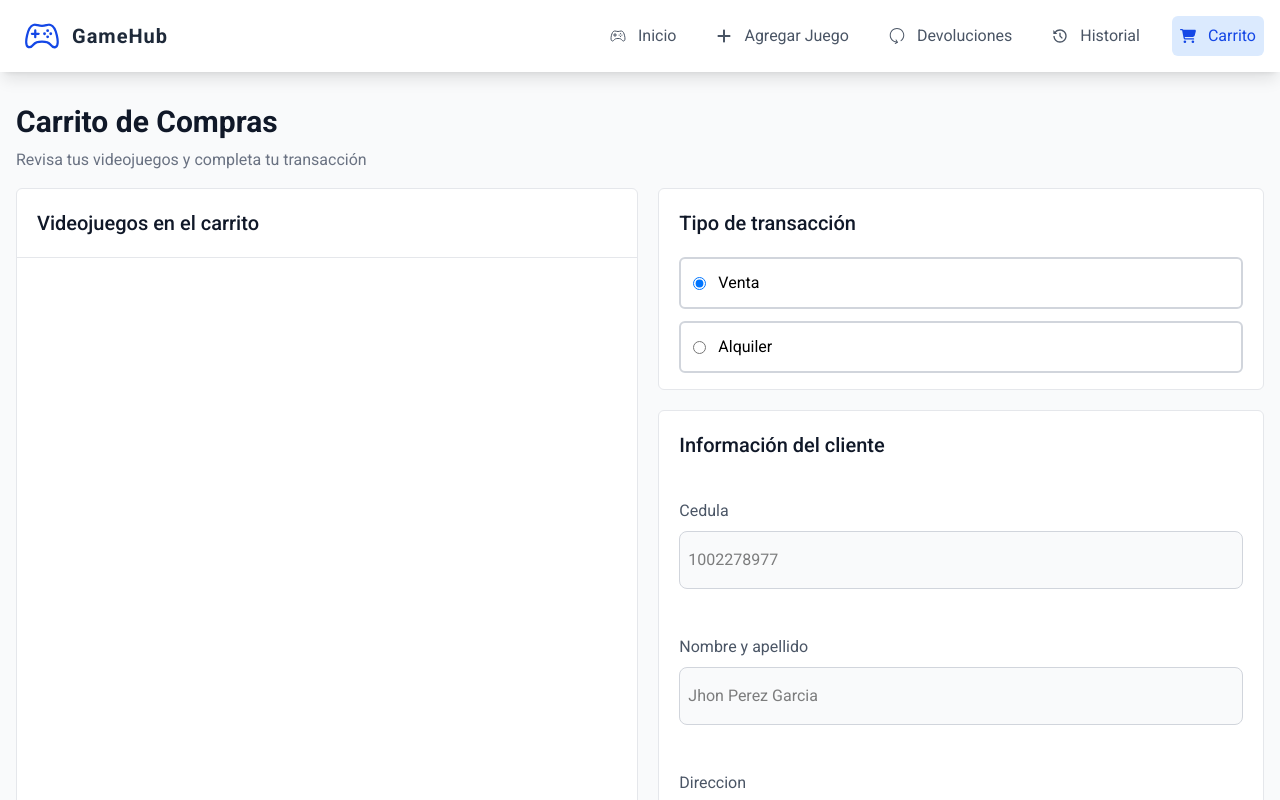
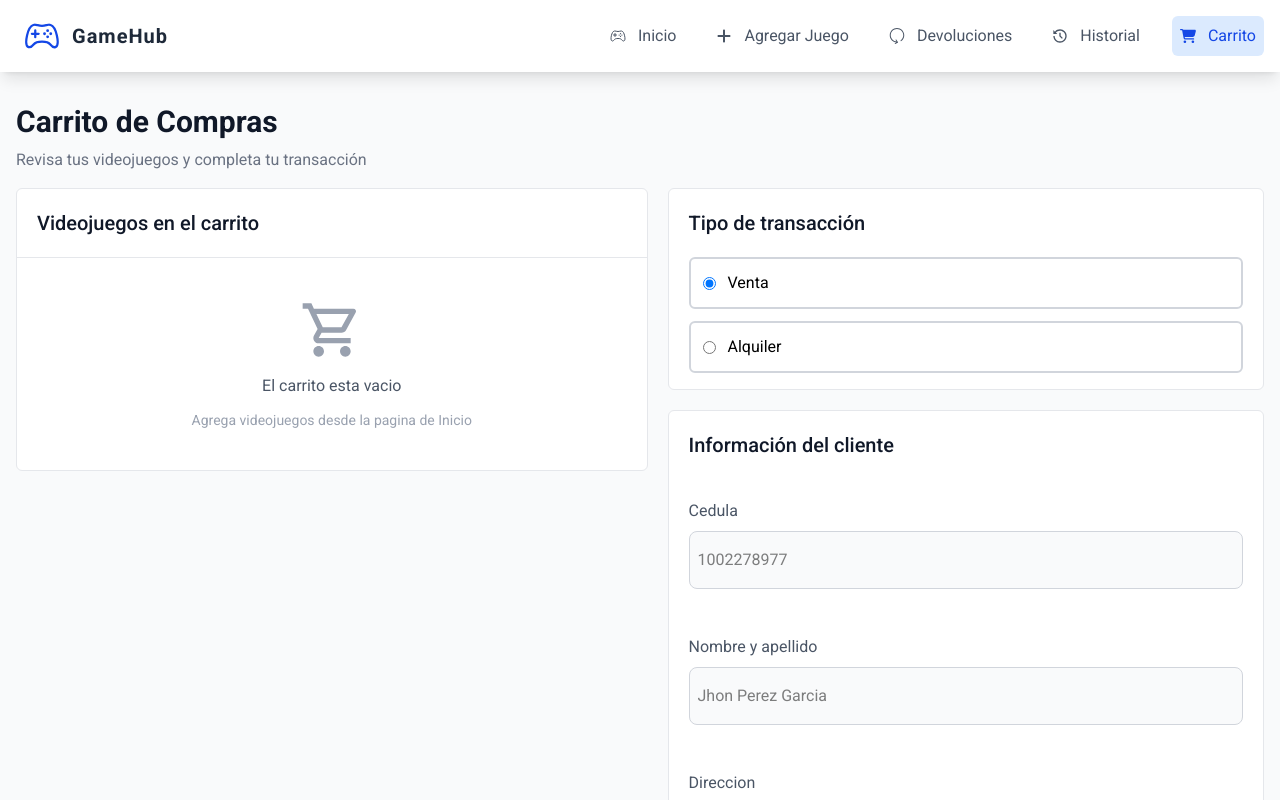
Before and after one commit to ilson28/Gamehub, a React (Vite) app in the folder frontend/gamehub/: page /cart in a window 1280 px wide. Shown: the top 800 px of the page. Built offline with nearby package versions, Linux system fonts and the light colour scheme.

Commit message:
feat(Cart): add empty cart message with icon when no games are present

```diff
--- a/frontend/gamehub/src/pages/Cart.jsx
+++ b/frontend/gamehub/src/pages/Cart.jsx
@@ -1,3 +1,4 @@
+import { MdOutlineShoppingCart } from "react-icons/md";
 import ButtonCard from "../components/ButtonCard";
 import ClientForm from "../components/ClientForm";
 import InputRadioCart from "../components/InputRadioCart";
@@ -18,13 +19,14 @@ const Cart = () => {
         </div>
         <div className="flex flex-col gap-5 lg:flex-row">
 
-            <div className="bg-white border border-gray-200 rounded-md grow">
+            <div className="bg-white border border-gray-200 rounded-md grow h-fit">
 
                 <div className="p-5 border-b border-b-gray-200 text-xl font-medium text-gray-900">
                     <h2>Videojuegos en el carrito</h2>
                 </div>
-                {
-                    games.map(game => (<div key={game.id} className="p-4 border-b border-b-gray-200">
+                {games.length > 0
+                    ?
+                    (games.map(game => (<div key={game.id} className="p-4 border-b border-b-gray-200">
                         <Videojuego
                             id={game.id}
                             title={game.titulo}
@@ -35,7 +37,13 @@ const Cart = () => {
                             stock={game.stock}
                             img={game.imagenUrl}
                             cart />
-                    </div>))
+                    </div>)))
+                    :
+                    <div className="flex flex-col gap-3 items-center justify-center py-10">
+                        <MdOutlineShoppingCart size={64} className="text-gray-400" />
+                        <p className="text-gray-600">El carrito esta vacio</p>
+                        <p className="text-gray-400 text-sm">Agrega videojuegos desde la pagina de Inicio</p>
+                    </div>
                 }
 
             </div>
```
